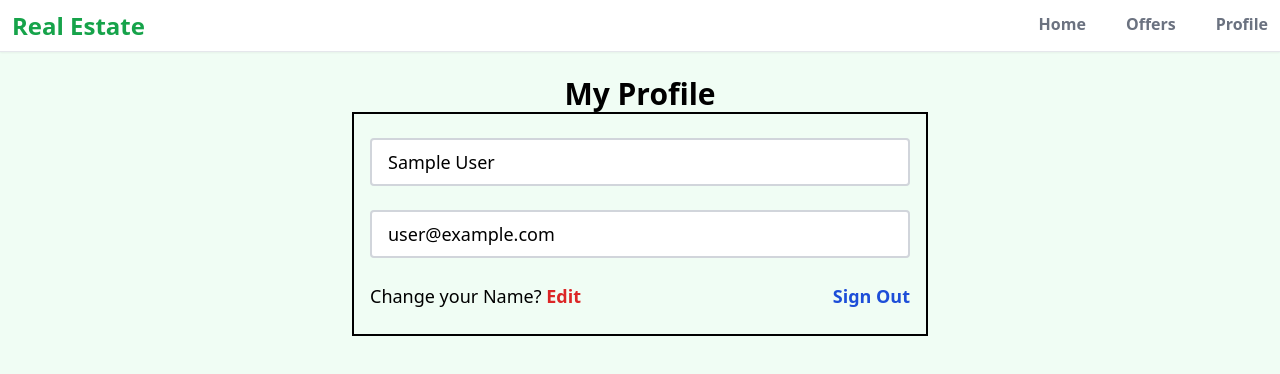
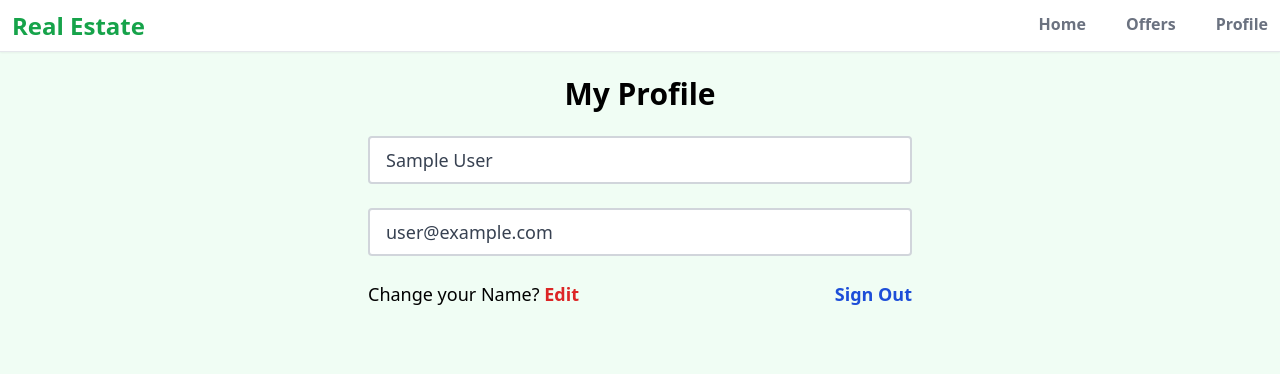
Before and after one commit to ManojThulung/Real-estate-app, a React (Create React App) app: page /profile in a window 1280 px wide. Shown: the top 374 px of the page. Built offline with nearby package versions, Linux system fonts and the light colour scheme; no server answers; sample sign-in values are in the browser's storage.

Commit message:
added changed user profile details functionality

```diff
--- a/src/pages/Profile.jsx
+++ b/src/pages/Profile.jsx
@@ -1,6 +1,9 @@
-import { getAuth } from "firebase/auth";
+import { getAuth, updateProfile } from "firebase/auth";
+import { doc, updateDoc } from "firebase/firestore";
 import React, { useState } from "react";
 import { useNavigate } from "react-router-dom";
+import { toast } from "react-toastify";
+import { db } from "../firebase";
 
 function Profile() {
   const auth = getAuth();
@@ -10,27 +13,58 @@ function Profile() {
     email: auth.currentUser.email,
   });
   const { name, email } = formData;
+  const [isChangeDetail, setIsChangeDetail] = useState(false);
 
   const onSignOut = () => {
     auth.signOut();
     navigate("/");
   };
 
+  const onNameChange = (e) => {
+    setFormData((prevState) => ({
+      ...prevState,
+      [e.target.id]: e.target.value,
+    }));
+  };
+
+  const onSubmit = async () => {
+    try {
+      if (auth.currentUser.displayName !== name) {
+        //update in the firebase auth
+        await updateProfile(auth.currentUser, {
+          displayName: name,
+        });
+
+        //update in the firbase store
+        const docRef = doc(db, "users", auth.currentUser.uid);
+        await updateDoc(docRef, {
+          name,
+        });
+
+        toast.success("Profile name updated");
+      }
+    } catch (error) {
+      toast.error("Could not be updated");
+    }
+  };
   return (
     <>
       <section className="max-w-6xl mx-auto flex justify-center flex-col">
         <h1 className="text-center text-3xl font-bold mt-6">My Profile</h1>
-        <div className="w-full md:w-[50%] mx-auto border-2 border-black px-4 py-6">
+        <div className="w-full md:w-[50%] mx-auto px-4 py-6">
           <form>
             <input
-              className="w-full mb-6 text-lg px-4 py-2 text-grey-700 bg-white border-2 border-gray-300 rounded transition duration-200 ease-in=out"
+              className={`w-full mb-6 text-lg px-4 py-2 text-gray-700 bg-white border-2 border-gray-300 rounded transition duration-200 ease-in=out ${
+                isChangeDetail && "bg-yellow-100 text-black border-blue-400"
+              }`}
               type="text"
               id="name"
               value={name}
-              disabled
+              disabled={!isChangeDetail}
+              onChange={onNameChange}
             />
             <input
-              className="w-full mb-6 text-lg px-4 py-2 text-grey-700 bg-white border-2 border-gray-300 rounded transition duration-200 ease-in=out"
+              className="w-full mb-6 text-lg px-4 py-2 text-gray-700 bg-white border-2 border-gray-300 rounded transition duration-200 ease-in=out"
               type="email"
               id="email"
               value={email}
@@ -39,8 +73,14 @@ function Profile() {
             <div className="flex justify-between sm:text-lg whitespace-nowrap text-sm">
               <p>
                 Change your Name?{" "}
-                <span className="text-red-600 font-semibold cursor-pointer hover:underline">
-                  Edit
+                <span
+                  onClick={() => {
+                    isChangeDetail && onSubmit();
+                    setIsChangeDetail((prevState) => !prevState);
+                  }}
+                  className="text-red-600 font-semibold cursor-pointer hover:underline"
+                >
+                  {isChangeDetail ? "Set Change" : "Edit"}
                 </span>
               </p>
               <p
```
